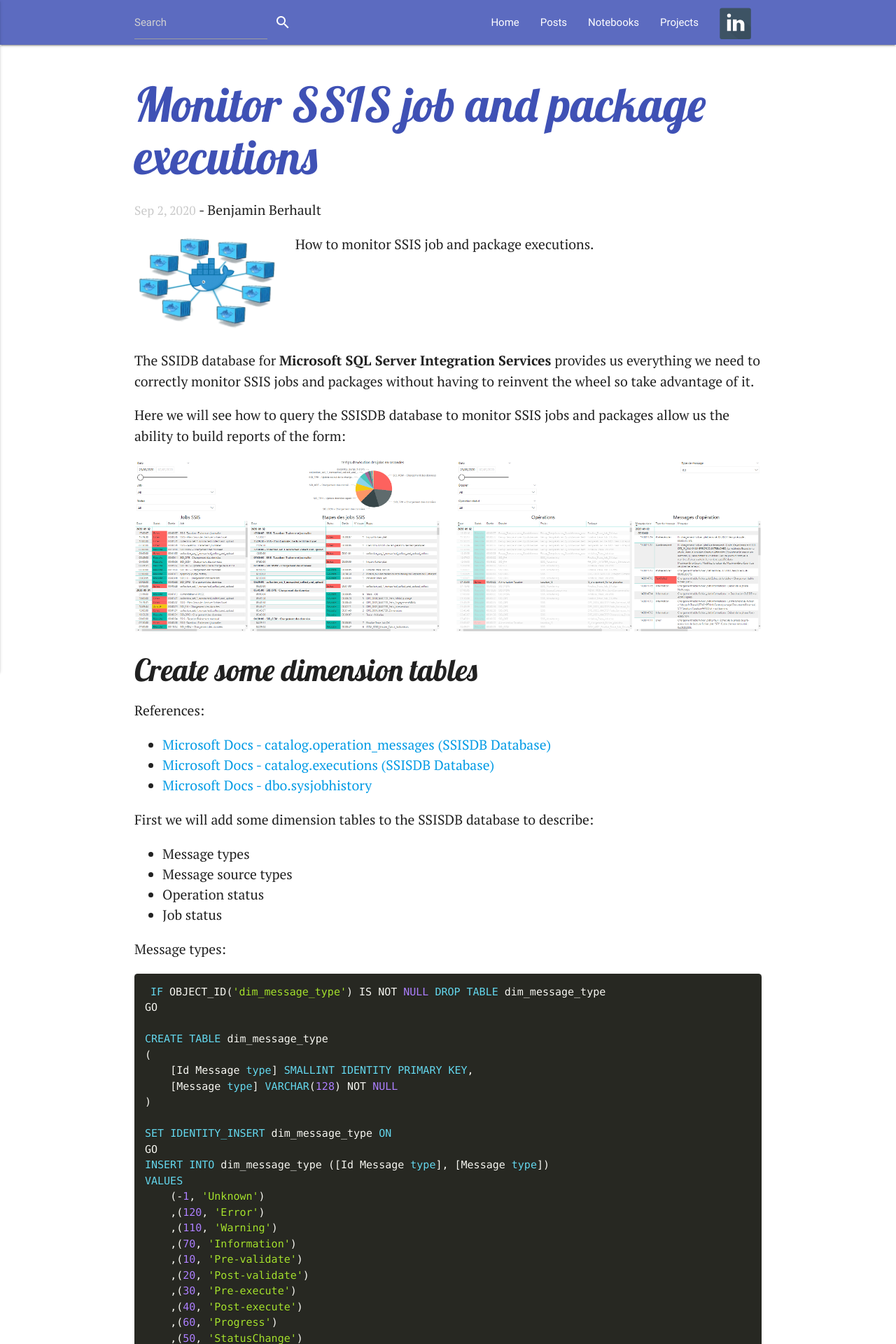
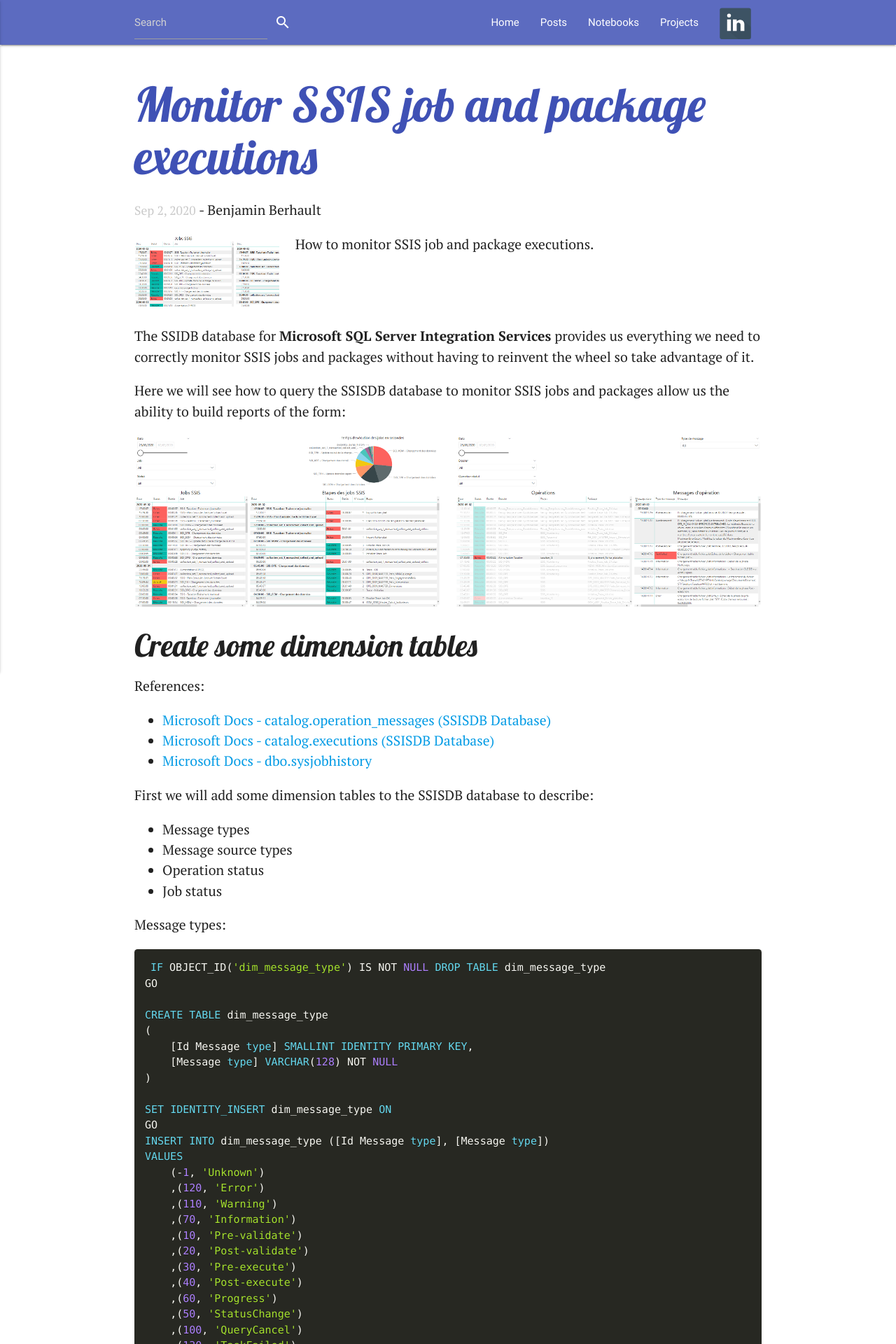
Before and after one commit to benjamin-berhault/benjamin-berhault.github.io, a Jekyll site: the page built from _posts/2020-09-02-enable-network-connectivity-between-docker-containers-on-centos-8 copy.md, in a window 1280 px wide. Shown: the top 1920 px of the page at 70% size. Built offline with Jekyll 4.4.1, drawn with Linux system fonts in a browser that asks for light colours; comment, search, counter and statistics services are not loaded.

Commit message:
Monitor SSIS job and package executions post

```diff
--- a/_posts/2020-09-02-enable-network-connectivity-between-docker-containers-on-centos-8 copy.md
+++ b/_posts/2020-09-02-enable-network-connectivity-between-docker-containers-on-centos-8 copy.md
@@ -8,7 +8,7 @@
 
 <div class="row">
   <div class="col grid s12 m6 l3">
-    <center><img src="{{ '/images/12-docker/docker-networking.png' | relative_url }}" class="responsive-img"></center>
+    <center><img src="{{ '/images/13-SSIS/03-monitoring-ssis.png' | relative_url }}" class="responsive-img"></center>
   </div>
   <div class="col grid s12 m6 l9 ">
     How to monitor SSIS job and package executions.
```
Also changed, not shown: images/13-SSIS/03-monitoring-ssis.png (added).
